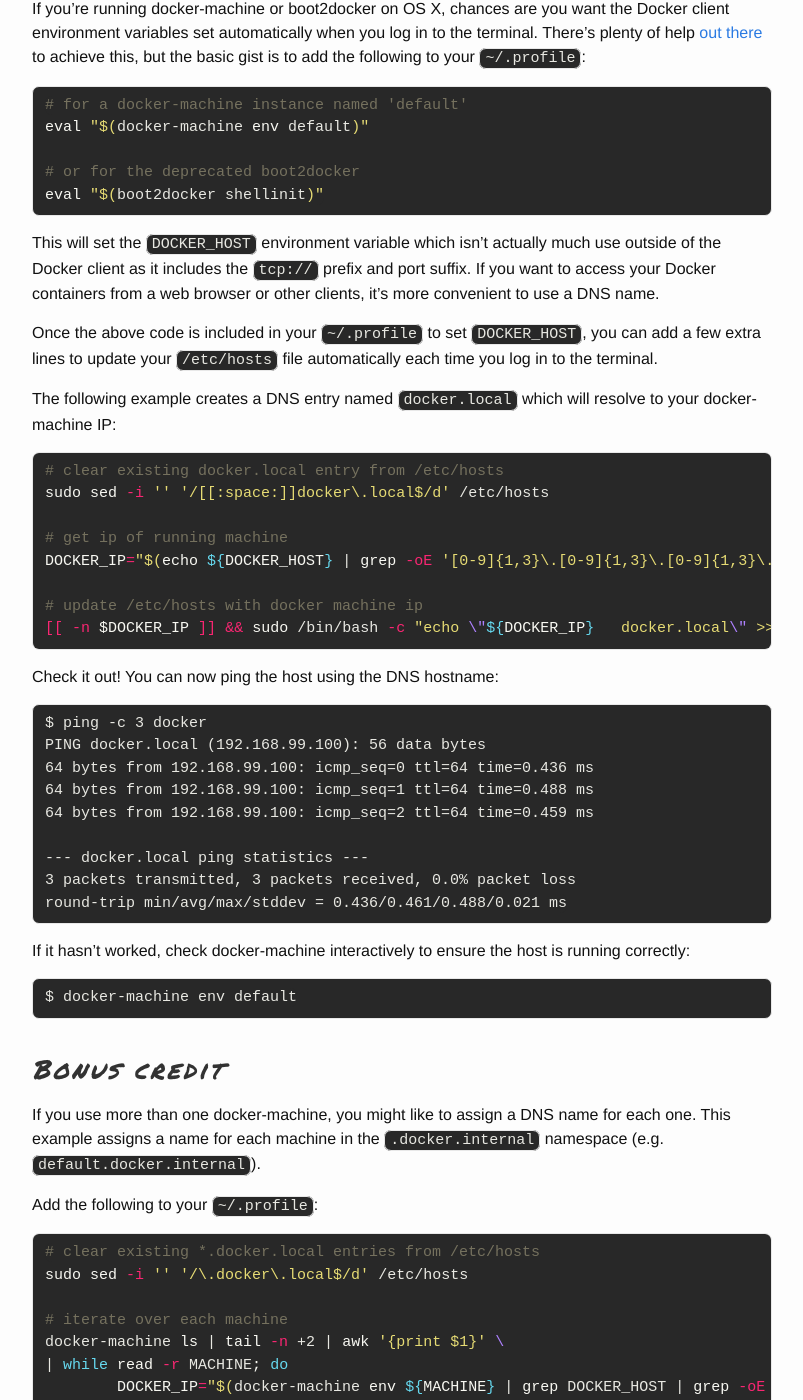
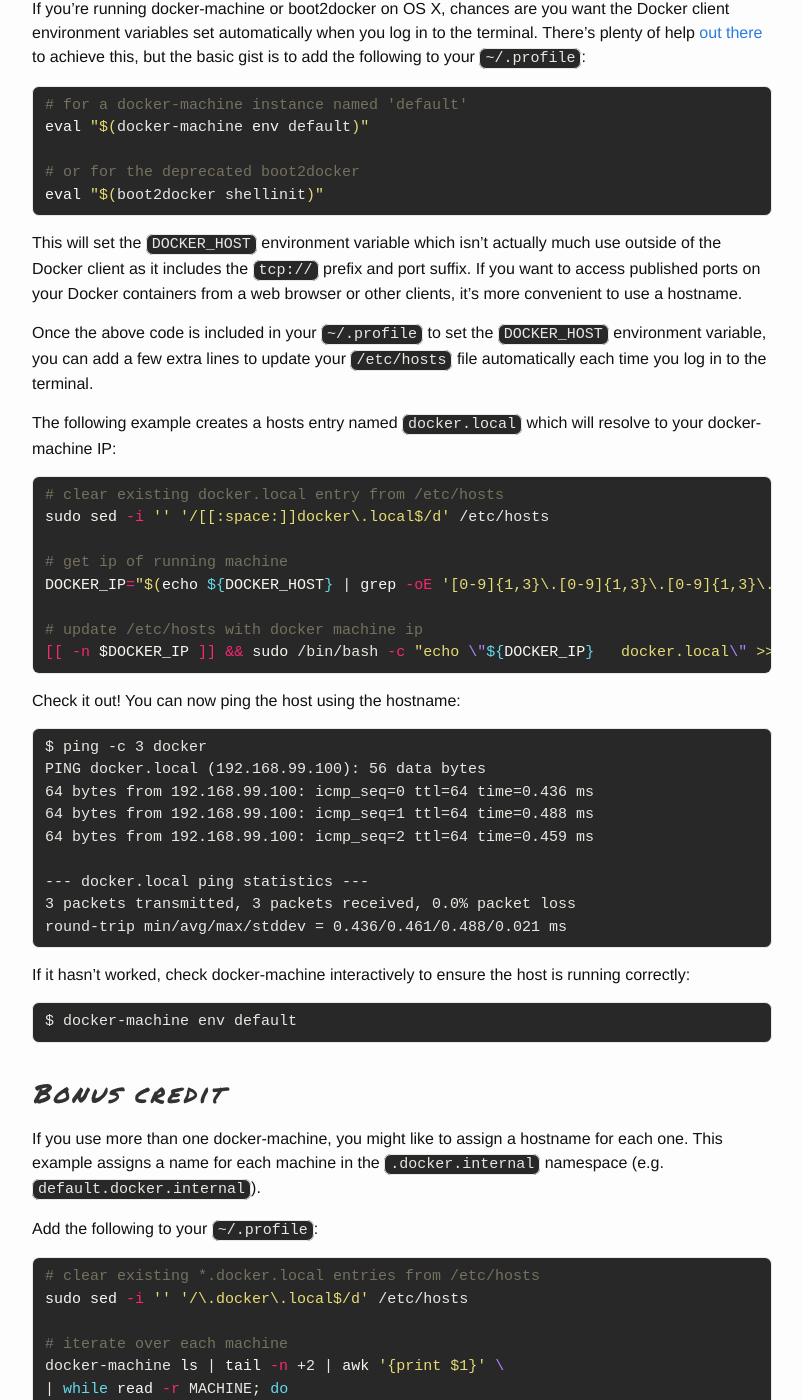
Before and after one commit to cavaliercoder/cavaliercoder.github.io, a Jekyll site: the page built from _posts/2015-10-13-update-etc-hosts-for-docker-machine.md, in a window 1280 px wide and 1400 px high, scrolled down 245 px. Shown: the whole window, without its empty margins (238-1041 px from the left). Built offline with Jekyll 4.4.1, drawn with Linux system fonts in a browser that asks for light colours; comment, search, counter and statistics services are not loaded.

Commit message:
Improved wording

```diff
--- a/_posts/2015-10-13-update-etc-hosts-for-docker-machine.md
+++ b/_posts/2015-10-13-update-etc-hosts-for-docker-machine.md
@@ -19,14 +19,14 @@ eval "$(boot2docker shellinit)"
 
 This will set the `DOCKER_HOST` environment variable which isn't actually much
 use outside of the Docker client as it includes the `tcp://` prefix and port
-suffix. If you want to access your Docker containers from a web browser or other
-clients, it's more convenient to use a DNS name.
+suffix. If you want to access published ports on your Docker containers from a
+web browser or other clients, it's more convenient to use a hostname.
 
-Once the above code is included in your `~/.profile` to set `DOCKER_HOST`, you
-can add a few extra lines to update your `/etc/hosts` file automatically each
-time you log in to the terminal.
+Once the above code is included in your `~/.profile` to set the `DOCKER_HOST`
+environment variable, you can add a few extra lines to update your `/etc/hosts`
+file automatically each time you log in to the terminal.
 
-The following example creates a DNS entry named `docker.local` which will
+The following example creates a hosts entry named `docker.local` which will
 resolve to your docker-machine IP:
 
 {% highlight bash %}
@@ -40,7 +40,7 @@ DOCKER_IP="$(echo ${DOCKER_HOST} | grep -oE '[0-9]{1,3}\.[0-9]{1,3}\.[0-9]{1,3}\
 [[ -n $DOCKER_IP ]] && sudo /bin/bash -c "echo \"${DOCKER_IP}	docker.local\" >> /etc/hosts"
 {% endhighlight %}
 
-Check it out! You can now ping the host using the DNS hostname:
+Check it out! You can now ping the host using the hostname:
 
 {% highlight text %}
 $ ping -c 3 docker
@@ -61,7 +61,7 @@ running correctly:
 
 ## Bonus credit
 
-If you use more than one docker-machine, you might like to assign a DNS name for
+If you use more than one docker-machine, you might like to assign a hostname for
 each one. This example assigns a name for each machine in the `.docker.internal`
 namespace (e.g. `default.docker.internal`).
 
```
